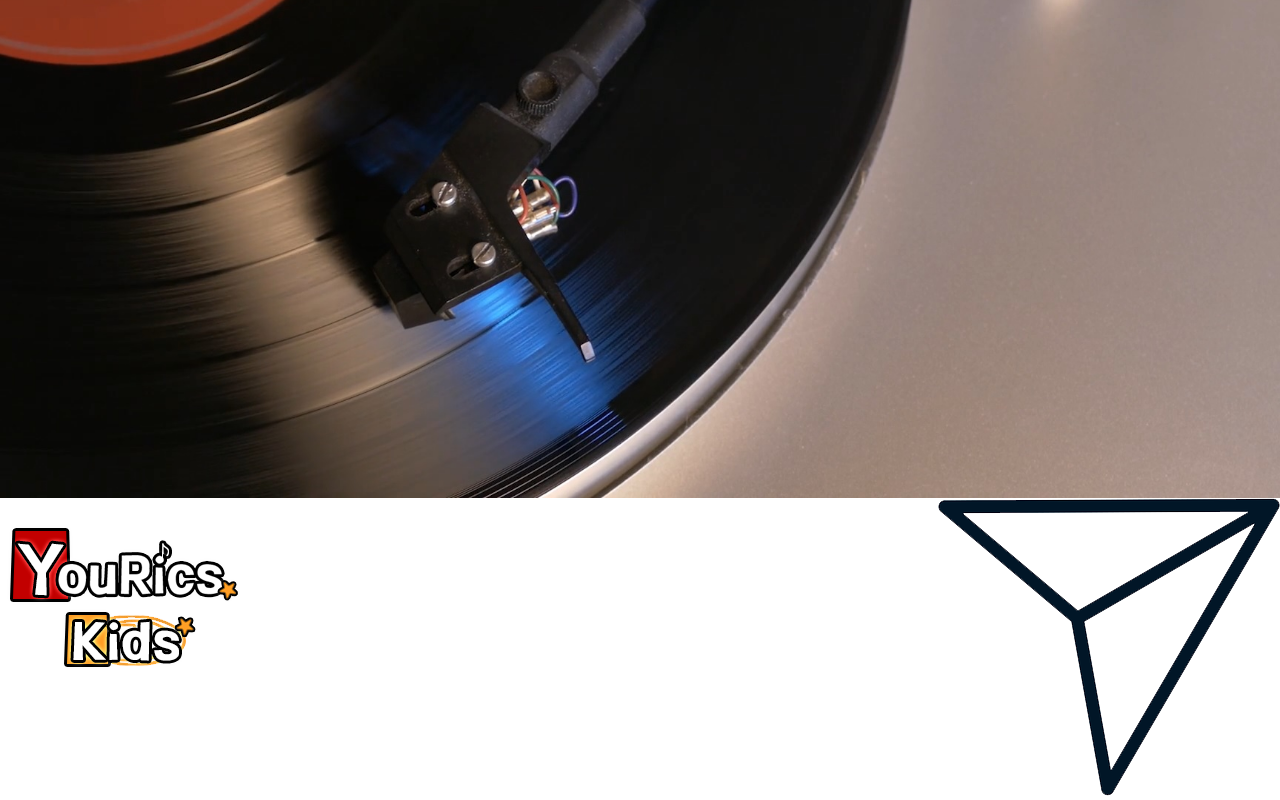
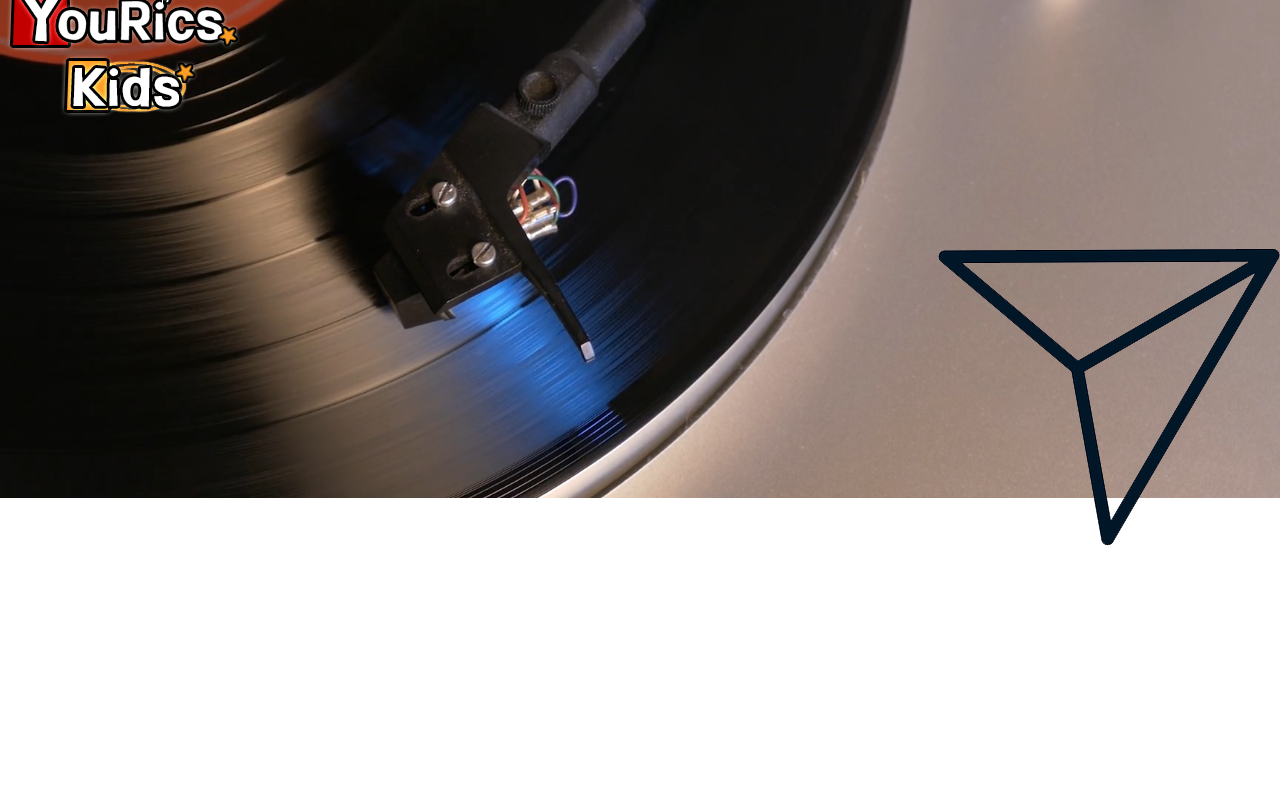
Before and after one commit to msg824/yourics, a React (Create React App) app in the folder client/: page / in a window 1280 px wide. Shown: the part 302-1102 px from the top of the page. After the commit the page ends 852 px from the top, so only its background shows below. Built offline with nearby package versions, Linux system fonts and the light colour scheme.

Commit message:
home page 변경 및 main page 홈 아이콘 추가

```diff
--- a/client/src/App.css
+++ b/client/src/App.css
@@ -3,19 +3,21 @@
 }
 
 .container-background {
+    width:100%;
+    height:100vh;
     text-align: center;
     background-image: url(/images/background.jpg);
-    height: 100vh;
     background-size: cover;
     background-position: center;
 }
 
 .logo-place {
-    position: absolute;
+    position: relative;
     text-align: start;
-    z-index: 2;
 }
 
 .sns-place {
+    position: relative;
+    top: 100px;
     text-align: end;
 }
--- a/client/src/App.js
+++ b/client/src/App.js
@@ -23,29 +23,27 @@ function App() {
 function Home() {
     return (
         <div className="container-home">
-
             <div className="container-background">
                 <img src="/images/yourics_home_logo.png"></img>
-
                 <div className="link-main">
                     <Link to="/main">
                         <img src="/images/play.png"></img>
                     </Link> {/* <a href> 태그와 비슷 localhost:3000/main 으로 이동 */}
                 </div>
-            </div>
 
                 <div className="link-kids">
+                    <div className="logo-place">
                         <Link to="/kids">
-                    <div className="logo-place">
                             <img src="/images/home_kids_logo.png"></img>
+                        </Link>
                     </div>
-                </Link>
                 </div>
 
                 <div className="sns-place">
                     <img src="/images/sns.png"></img>
                 </div>
             </div>
+        </div>
     )
 }
 
--- a/client/src/components/MainPage/MainPage.js
+++ b/client/src/components/MainPage/MainPage.js
@@ -17,15 +17,23 @@ class MainPage extends React.Component {
 
     render() {
         return (
+        <div className="cotainer-main0">
+            <div className="backhome">
+                <img src="/images/backhome.png"></img>
+            </div>
+
             <div className="container-main">
                 {/* 로고, 노래검색 */}
                 <header>
                     <div className="logo">
+
                     <img src="/images/main_logo.png" />
                     </div>
+
                     <div className="search">
                         노래 검색 div
                     </div>
+
                 </header>
 
                 {/* 동영상, 가사 */}
@@ -48,6 +56,7 @@ class MainPage extends React.Component {
                     </ul>
                 </footer>
             </div>
+        </div>
         )
     }
 }
--- a/client/src/components/MainPage/css/MainPage.css
+++ b/client/src/components/MainPage/css/MainPage.css
@@ -1,4 +1,7 @@
 /*------- PC ( 1920 x 1080 ) -------*/
+.container-main0 {
+
+}
 
 /* MainPage 전체 div */
 .container-main {
@@ -12,6 +15,11 @@
     background-size: cover;
 
     /*--background-image:--*/
+}
+
+/* backhome 아이콘 */
+.backhome {
+    position: absolute;
 }
 
 /* yourics 로고 */
```
Also changed, not shown: client/public/images/backhome.png (added). Lines whose indentation alone changed are shown as unchanged.
